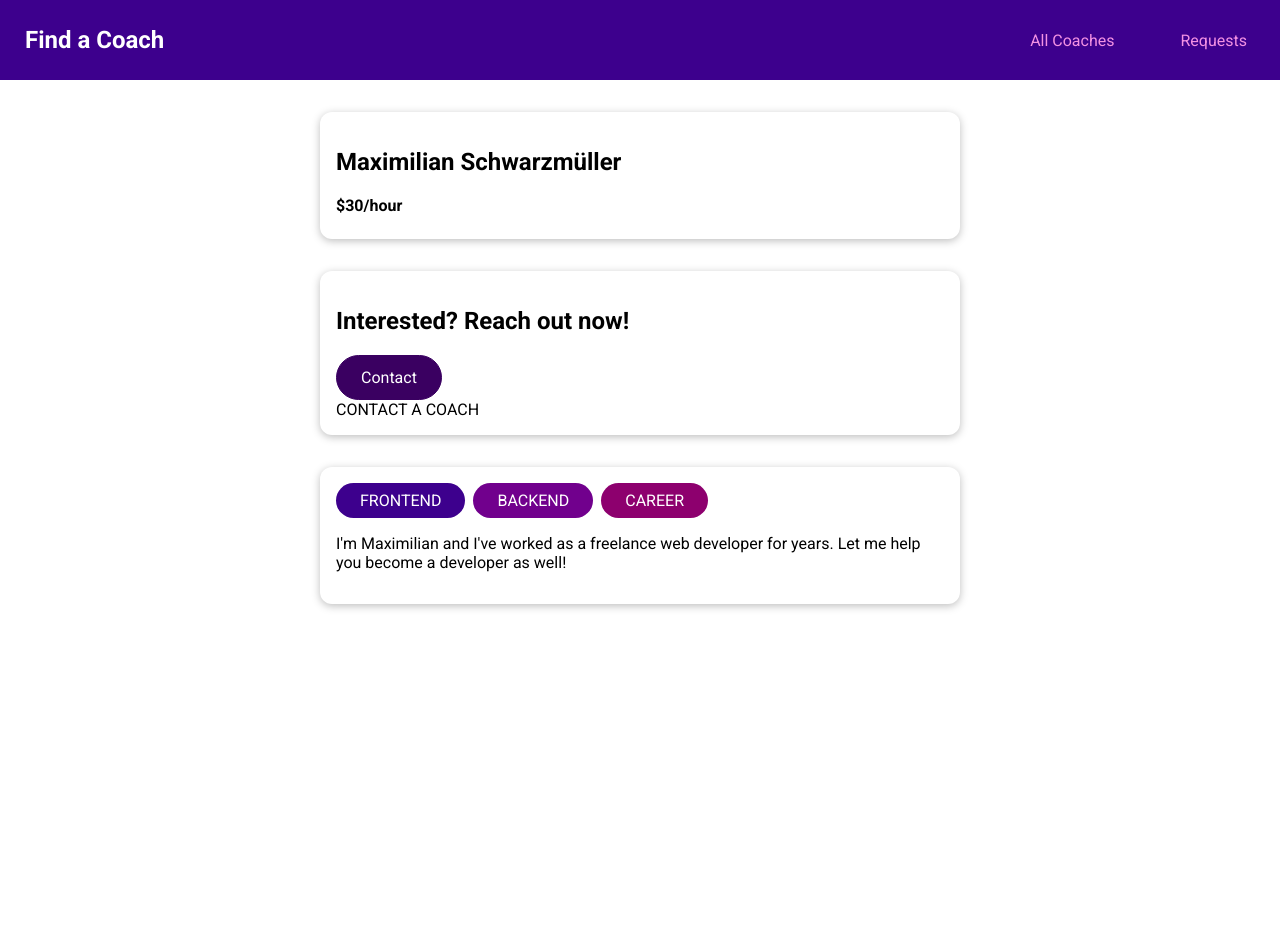
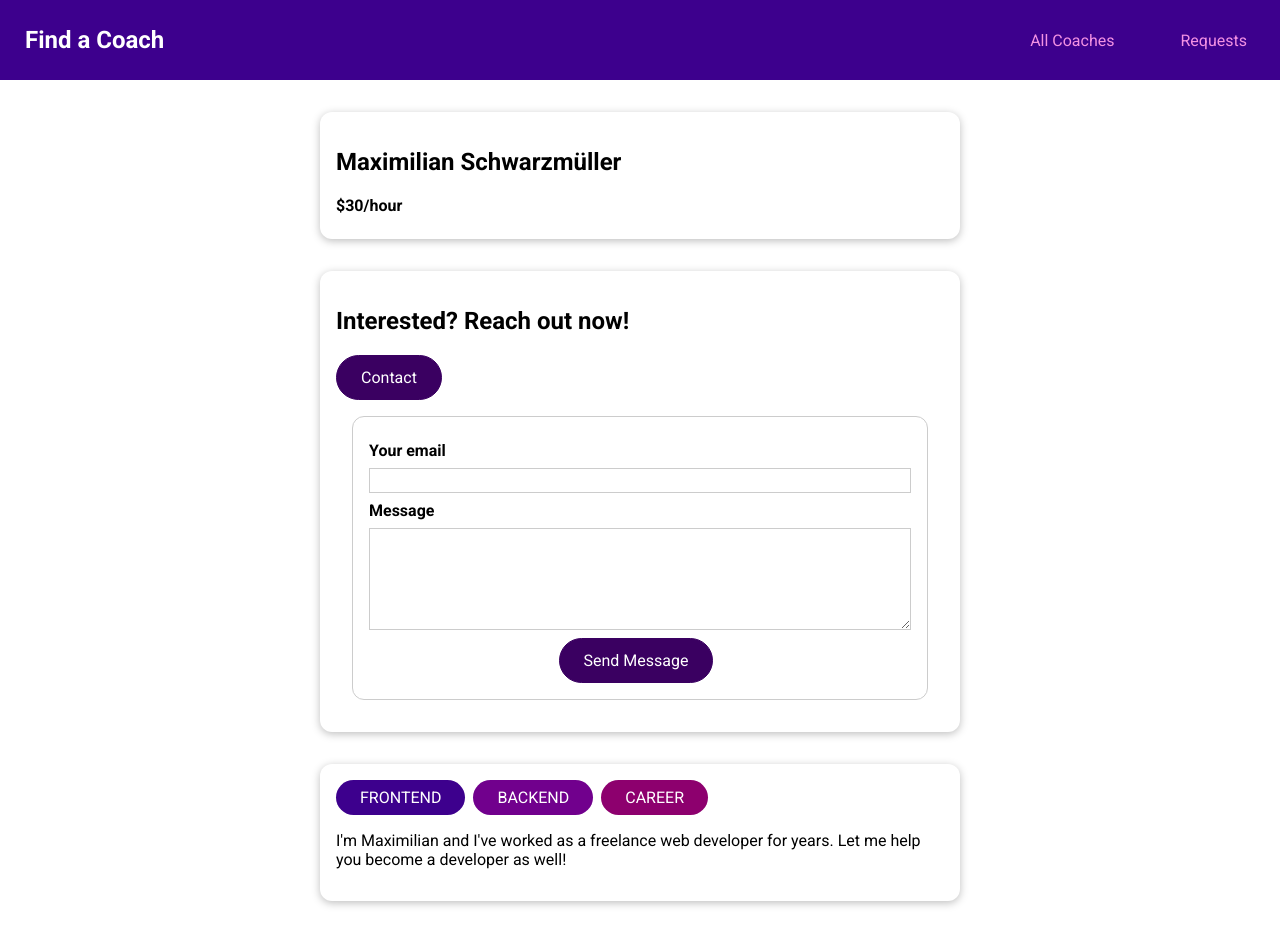
Before and after one commit to Sakeerin/find-coach-web-app, a Vue app: page /coaches/c1/contact in a window 1280 px wide. Before the commit the page ends 800 px from the top, so only its background shows below. Built offline with nearby package versions, Linux system fonts and the light colour scheme.

Commit message:
implement contact requests

```diff
--- /dev/null
+++ b/src/components/requests/RequestItem.vue
@@ -0,0 +1,42 @@
+<template>
+    <li>
+        <div>
+            <a :href="emailLink">{{ email }}</a>
+        </div>
+        <p>{{ message }}</p>
+    </li>
+</template>
+
+<script>
+export default{
+    props: ['email', 'message'],
+    computed: {
+        emailLink(){
+            return 'mailto:' + this.email;
+        }
+    }
+}
+</script>
+
+<style scoped>
+li {
+  margin: 1rem 0;
+  border: 1px solid #ccc;
+  padding: 1rem;
+}
+
+a {
+  color: #3d008d;
+  text-decoration: none;
+  font-weight: bold;
+}
+
+a:hover,
+a:active {
+  color: #8d007a;
+}
+
+p {
+  margin: 0.5rem 0 0 0;
+}
+</style>
--- a/src/pages/requests/ContactCoach.vue
+++ b/src/pages/requests/ContactCoach.vue
@@ -1,3 +1,85 @@
 <template>
-    CONTACT A COACH
+    <form @submit.prevent="submitForm">
+        <div class="form-control">
+            <label for="email">Your email</label>
+            <input type="email" name="" id="email" v-model.trim="email">
+        </div>
+        <div class="form-control">
+            <label for="message">Message</label>
+            <textarea name="" id="message" rows="5" v-model.trim="message"></textarea>
+        </div>
+        <div class="actions">
+            <base-button>Send Message</base-button>
+        </div>
+        <p class="errors" v-if="!formIsValid">Please enter a valid email and non-empty message.</p>
+    </form>
 </template>
+<script>
+export default{
+    data(){
+        return{
+            email: '',
+            message: '',
+            formIsValid: true,
+        }
+    },
+    methods: {
+        submitForm(){
+            this.formIsValid = true;
+            if(this.email === '' || !this.email.includes('@') || this.message === ''){
+                this.formIsValid = false;
+                return;
+            }
+            this.$store.dispatch('requests/contactCoach', {
+              email: this.email,
+              message: this.message,
+              coachId: this.$route.params.id
+            });
+            this.$router.replace('/coaches');
+        },
+    },
+}
+</script>
+<style scoped>
+form {
+  margin: 1rem;
+  border: 1px solid #ccc;
+  border-radius: 12px;
+  padding: 1rem;
+}
+
+.form-control {
+  margin: 0.5rem 0;
+}
+
+label {
+  font-weight: bold;
+  margin-bottom: 0.5rem;
+  display: block;
+}
+
+input,
+textarea {
+  display: block;
+  width: 100%;
+  font: inherit;
+  border: 1px solid #ccc;
+  padding: 0.15rem;
+}
+
+input:focus,
+textarea:focus {
+  border-color: #3d008d;
+  background-color: #faf6ff;
+  outline: none;
+}
+
+.errors {
+  font-weight: bold;
+  color: red;
+}
+
+.actions {
+  text-align: center;
+}
+</style>
--- a/src/pages/requests/RequestsReceived.vue
+++ b/src/pages/requests/RequestsReceived.vue
@@ -1,3 +1,47 @@
 <template>
-    REQUEST
+    <section>
+        <base-card>
+            <header>
+                <h2>Requests Received</h2>
+            </header>
+            <ul v-if="hasRequests">
+                <request-item v-for="req in receivedRequest" :key="req.id" :email="req.userEmail" :message="req.message"></request-item>
+            </ul>
+            <h3 v-else>You haven't received any requests yet!</h3>
+        </base-card>
+    </section>
 </template>
+
+<script>
+import RequestItem from '../../components/requests/RequestItem.vue';
+export default{
+    components:{
+        RequestItem,
+    },
+    computed: {
+        receivedRequest(){
+           return this.$store.getters['requests/requests'];
+        },
+        hasRequests(){
+            return this.$store.getters['requests/hasRequests'];
+        }
+    }
+}
+</script>
+
+<style scoped>
+header {
+  text-align: center;
+}
+
+ul {
+  list-style: none;
+  margin: 2rem auto;
+  padding: 0;
+  max-width: 30rem;
+}
+
+h3 {
+  text-align: center;
+}
+</style>
--- a/src/store/index.js
+++ b/src/store/index.js
@@ -1,9 +1,11 @@
 import { createStore } from 'vuex';
 import coachesModule from './modules/coaches/index.js';
+import requestsModule from './modules/requests/index.js';
 
 const store = createStore({
     modules: {
-        coaches: coachesModule
+        coaches: coachesModule,
+        requests: requestsModule
     },
     state(){
         return{
--- /dev/null
+++ b/src/store/modules/requests/actions.js
@@ -0,0 +1,11 @@
+export default{
+    contactCoach(context, payload) {
+        const newRequest = {
+            id: new Date().toISOString(),
+            coachId: payload.coachId,
+            userEmail: payload.email,
+            message: payload.message
+        };
+        context.commit('addRequest', newRequest);
+    },
+};
--- /dev/null
+++ b/src/store/modules/requests/getters.js
@@ -0,0 +1,8 @@
+export default{
+    requests(state){
+        return state.requests;
+    },
+    hasRequests(state){
+        return state.requests && state.requests.length > 0;
+    },
+};
--- /dev/null
+++ b/src/store/modules/requests/index.js
@@ -0,0 +1,15 @@
+import mutations from "./mutations.js";
+import actions from "./actions.js";
+import getters from "./getters.js";
+
+export default{
+    namespaced: true,
+    state(){
+        return {
+            requests: []
+        };
+    },
+    mutations,
+    actions,
+    getters
+};
--- /dev/null
+++ b/src/store/modules/requests/mutations.js
@@ -0,0 +1,5 @@
+export default{
+    addRequest(state,payload){
+        state.requests.push(payload);
+    }
+};
```
